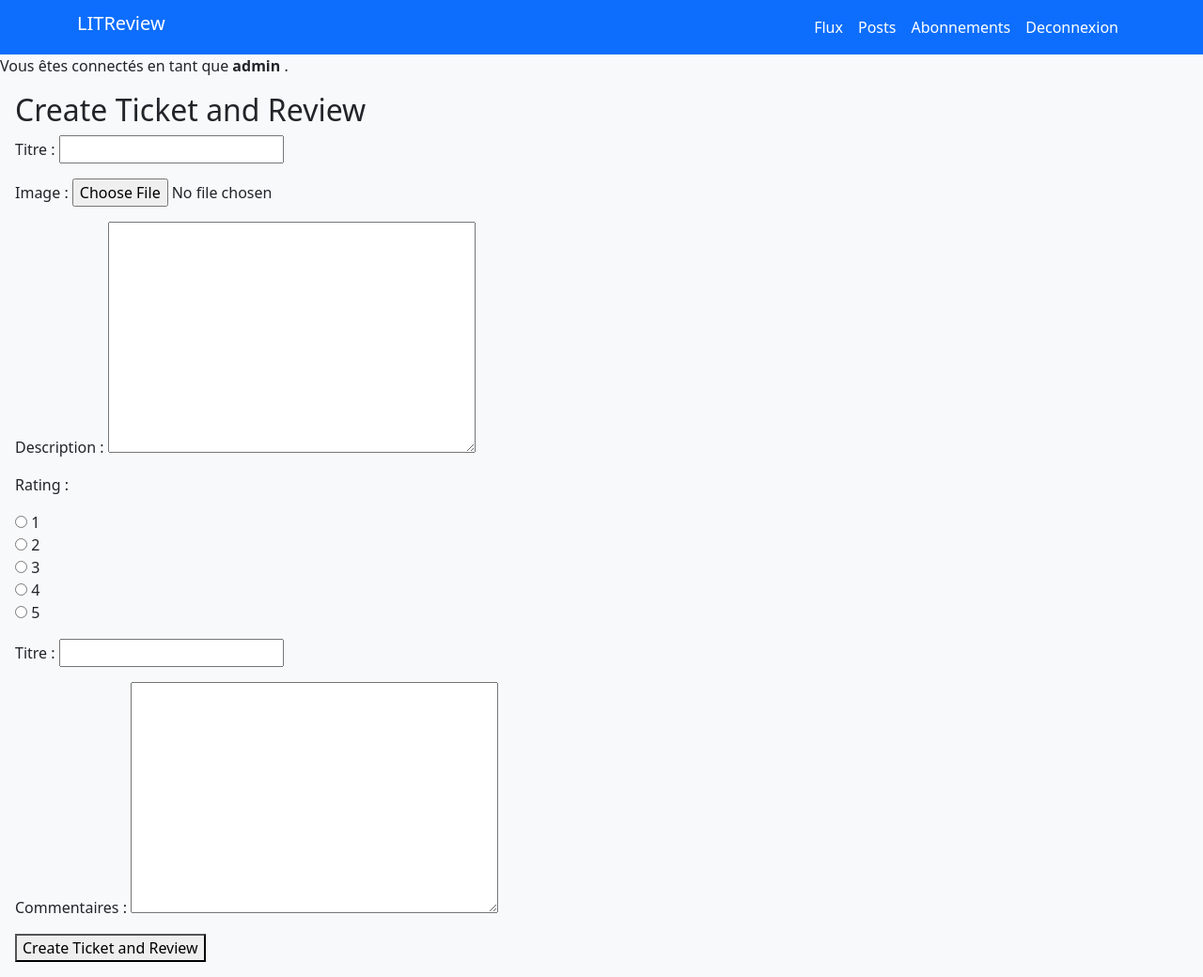
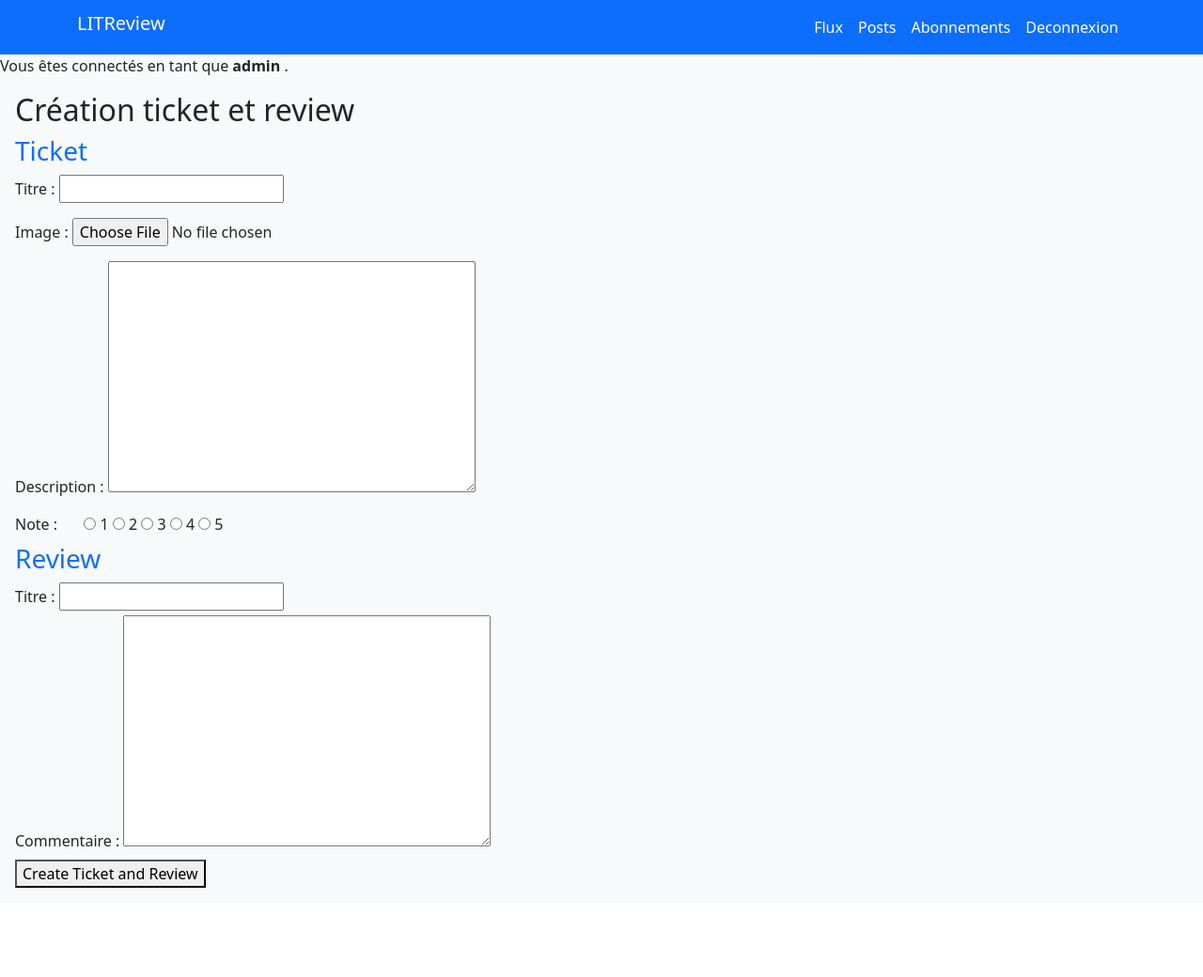
Before and after one commit to coyote95/projet_9_oc, a Django app: page /ticket_review/create/ in a window 1280 px wide. Shown: the whole page at 94% size. After the commit the page ends 961 px from the top, so only its background shows below. Run offline with Django 5.2, Linux system fonts and the light colour scheme; the first user in the database is signed in.

Commit message:
html create_review_and_ticket

```diff
--- a/blog/forms.py
+++ b/blog/forms.py
@@ -60,7 +60,6 @@ class TicketAndReviewForm(forms.ModelForm):
         widget=forms.RadioSelect(choices=[(i, str(i)) for i in range(1, 6)]),
         label='Rating'
     )
-    headline = forms.CharField(label='Headline')
     body = forms.CharField(widget=forms.Textarea(), label='Body')
 
 
--- a/blog/templates/blog/home.html
+++ b/blog/templates/blog/home.html
@@ -21,7 +21,7 @@
 
       <div class="col d-flex  justify-content-center">
       <form method="get" action="{% url 'ticket_and_review_create' %}">
-            <button type="submit" class="btn btn-secondary">Crée critique et review</button>
+            <button type="submit" class="btn btn-secondary">Créer critique et review</button>
         </form>
     </div>
 </div>
@@ -87,7 +87,7 @@
                     <br>
                     <br>
 
-                    <span class="text-decoration-underline"> Commentaires: :</span>
+                    <span class="text-decoration-underline"> Commentaires:</span>
                     <br>
                     {{ instance.body }}
                 </p>
--- a/blog/templates/blog/ticket_and_review_create.html
+++ b/blog/templates/blog/ticket_and_review_create.html
@@ -1,12 +1,30 @@
 {% extends 'base.html' %}
 {% block content %}
 
-  <h2>Create Ticket and Review</h2>
+  <h2 >Création ticket et review</h2>
   <form method="post" enctype="multipart/form-data">
     {% csrf_token %}
+<h3 class="text-primary">Ticket</h3>
+    {{ ticket_form.as_p }}
 
-    {{ ticket_form.as_p }}
-    {{ review_form.as_p }}
+    <div class="form-group">
+      <label for="{{ review_form.rating.id_for_label }}" class="form-label">Note :</label>
+      <div id="{{ review_form.rating.id_for_label }}" class="form-check form-check-inline">
+        {% for radio in review_form.rating %}
+          {{ radio }}
+        {% endfor %}
+      </div>
+    </div>
+<h3 class="text-primary">Review</h3>
+    <div class="form-group">
+      <label for="{{ review_form.headline.id_for_label }}" class="form-label">Titre :</label>
+      {{ review_form.headline }}
+    </div>
+
+    <div class="form-group">
+      <label for="{{ review_form.body.id_for_label }}" class="form-label">Commentaire :</label>
+      {{ review_form.body }}
+    </div>
 
     <button type="submit">Create Ticket and Review</button>
   </form>
--- a/blog/views.py
+++ b/blog/views.py
@@ -12,6 +12,7 @@ from itertools import chain
 logger = logging.getLogger(__name__)
 
 
+@login_required
 def home(request):
     following_users = UserFollows.objects.filter(user=request.user).values_list('followed_user', flat=True)
     tickets = models.Ticket.objects.filter(Q(user__in=following_users) | Q(user=request.user)).distinct()
@@ -31,6 +32,7 @@ def home(request):
     return render(request, 'blog/home.html', context=context)
 
 
+@login_required
 def posts(request):
     tickets = models.Ticket.objects.filter(user=request.user).distinct()
     reviews = (models.Review.objects.filter(Q(user=request.user)).distinct())
@@ -123,6 +125,7 @@ def ticket_create(request):
     return render(request, 'blog/ticket_create.html', {'form': form})
 
 
+@login_required
 def ticket_request(request):
     if request.method == 'POST':
         form = forms.TicketForm(request.POST, request.FILES)
@@ -140,10 +143,10 @@ def ticket_request(request):
     return render(request, 'blog/ticket_request.html', {'form': form})
 
 
-@login_required
-def view_ticket(request, ticket_id):
-    ticket = get_object_or_404(models.Ticket, id=ticket_id)
-    return render(request, 'blog/view_ticket.html', {'ticket': ticket})
+# @login_required
+# def view_ticket(request, ticket_id):
+#     ticket = get_object_or_404(models.Ticket, id=ticket_id)
+#     return render(request, 'blog/view_ticket.html', {'ticket': ticket})
 
 
 @login_required
@@ -233,6 +236,7 @@ def ticket_and_review(request):
             ticket.save()
             review = review_form.save(commit=False)
             review.ticket = ticket
+            review.headline = ticket.title
             review.user = request.user
             review.save()
             return redirect('home')
```
Also changed, not shown: db.sqlite3, media/If_I_Gave_You_God_s_Phone_Numb_BSskguO.jpg (added), media/If_I_Gave_You_God_s_Phone_Numb_LjU8izo.jpg (added).
